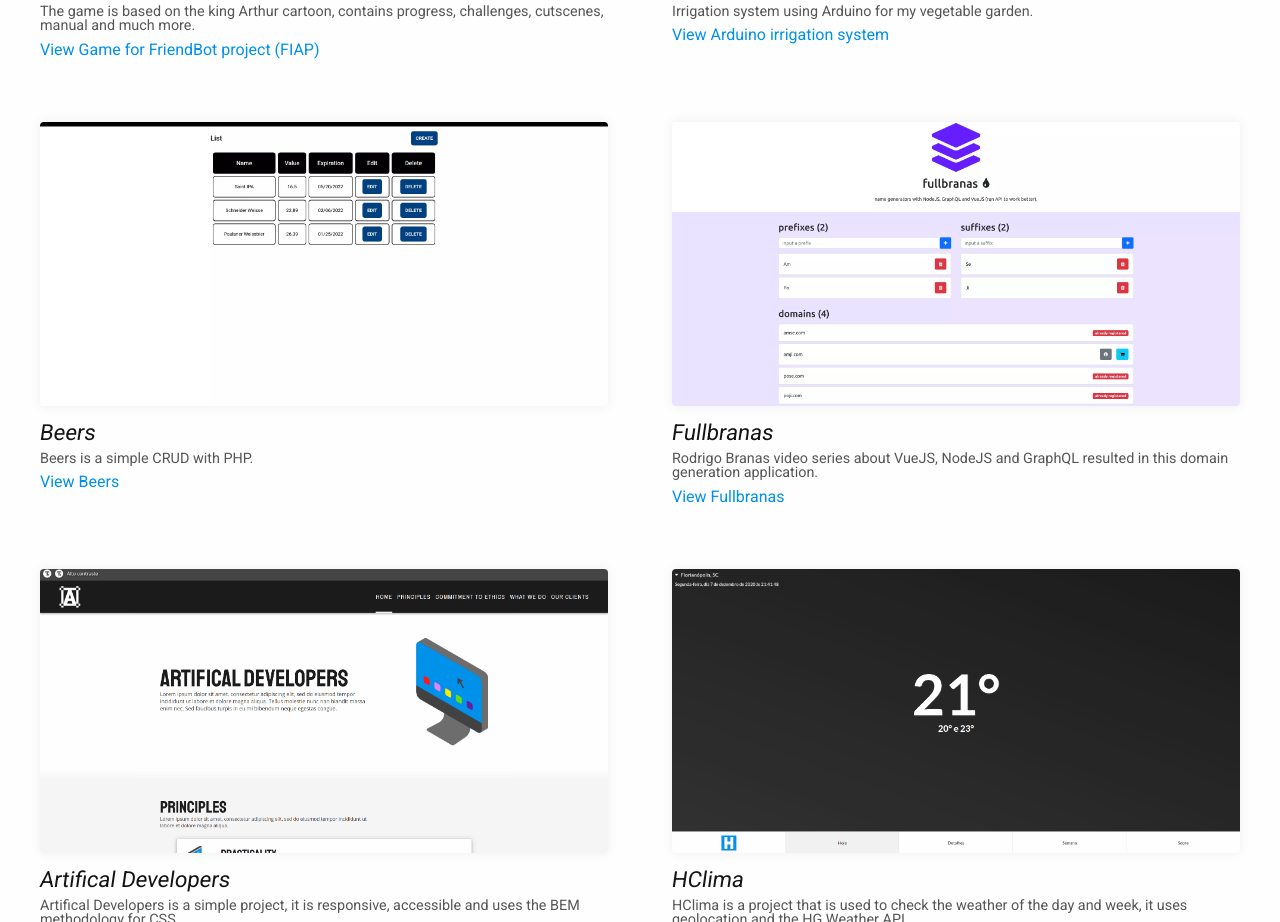
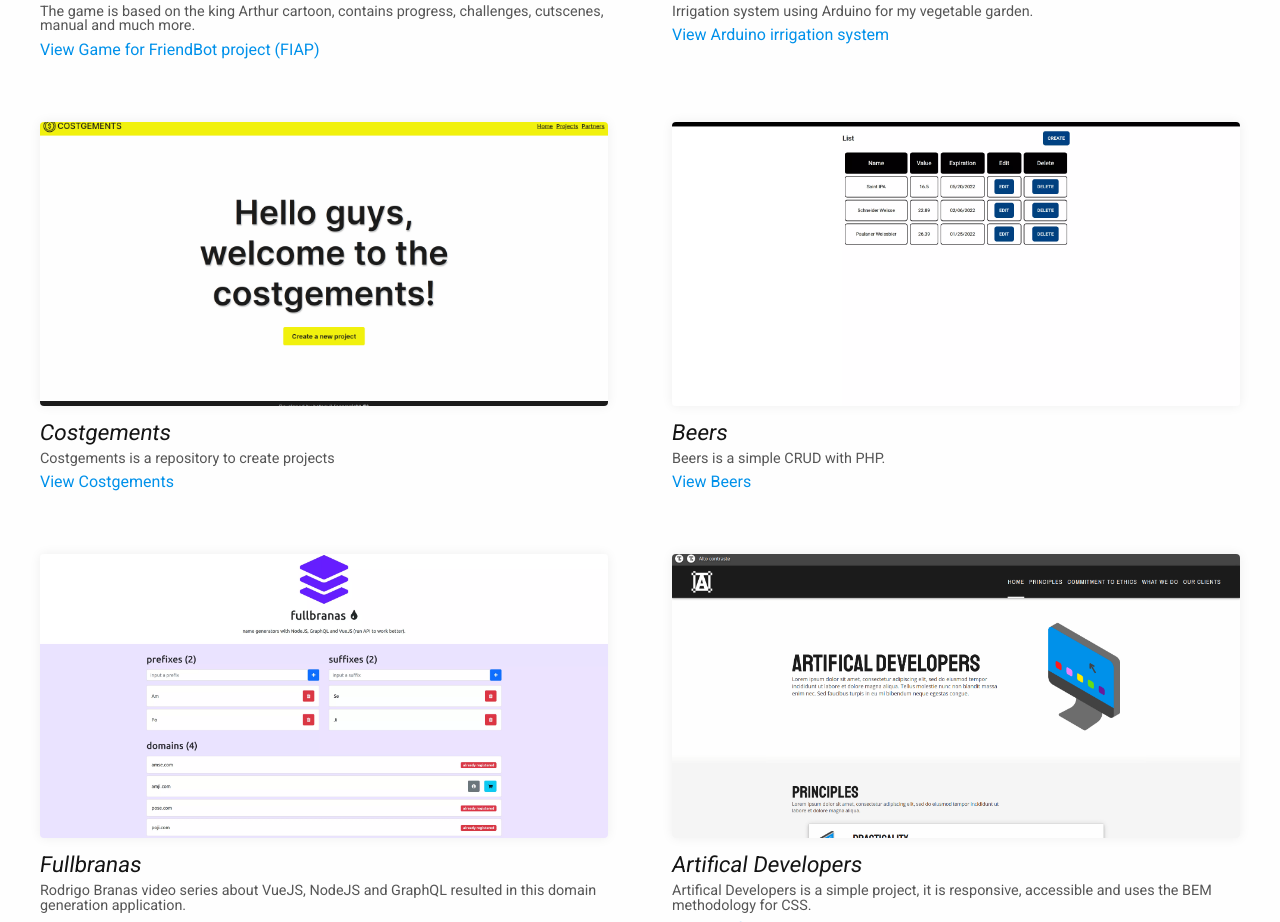
Before and after one commit to hotequil/hotequil-site, an Angular app: page / in a window 1280 px wide. Shown: the part 2286-3208 px from the top of the page. Built offline with nearby package versions, Linux system fonts and the light colour scheme.

Commit message:
feat: added new project

```diff
--- a/src/app/modules/home/projects/home-projects.component.ts
+++ b/src/app/modules/home/projects/home-projects.component.ts
@@ -91,6 +91,15 @@ export class HomeProjectsComponent{
             }
         },
         {
+            title: 'Costgements',
+            desc: `Costgements is a repository to create projects`,
+            href: 'https://github.com/hotequil/costgements',
+            img: {
+                src: './assets/imgs/costgements.webp',
+                alt: 'Costgements\'',
+            }
+        },
+        {
             title: 'Beers',
             desc: `Beers is a simple CRUD with PHP.`,
             href: 'https://github.com/hotequil/beers',
```
Also changed, not shown: src/assets/imgs/costgements.webp (added).
